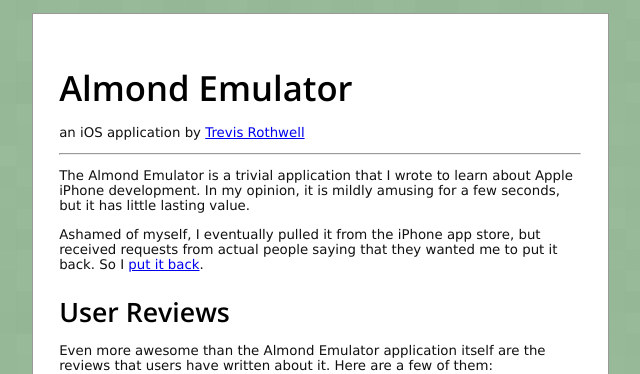
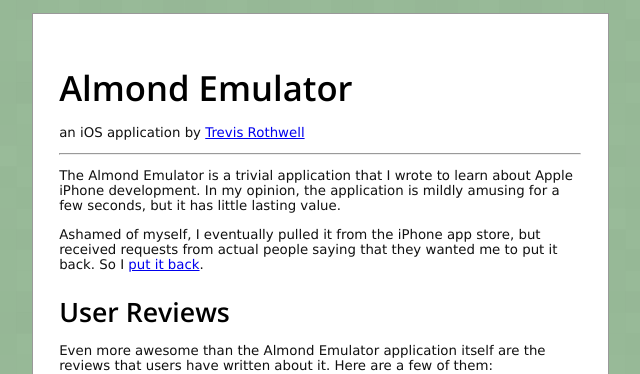
Before and after one commit to tjr/tjr.github.com, a Jekyll site: the page software/almond-emulator.html, which Jekyll copies as it is, in a window 1280 px wide. Shown: the top 374 px of the page, without its empty margins (320-960 px from the left). Built offline with Jekyll 4.4.1, drawn with Linux system fonts in a browser that asks for light colours.

Commit message:
updated almond emulator page

```diff
--- a/software/almond-emulator.html
+++ b/software/almond-emulator.html
@@ -17,16 +17,21 @@ an iOS application by <a href="/">Trevis Rothwell</a>
 <hr>
 
 <p>
-The Almond Emulator is a trivial application that I wrote to learn about Apple iPhone development. In my opinion, it is mildly amusing for a few seconds, but it has little lasting value.
+The Almond Emulator is a trivial application that I wrote to learn
+about Apple iPhone development. In my opinion, the application is
+mildly amusing for a few seconds, but it has little lasting value.
 
 <p>
-Ashamed of myself, I eventually pulled it from the iPhone app store, but received requests from actual people saying that they wanted me to put it back. So I
+Ashamed of myself, I eventually pulled it from the iPhone app store,
+but received requests from actual people saying that they wanted me to
+put it back. So I
 <a href="http://itunes.apple.com/us/app/almondemulator/id304062062?mt=8">put it back</a>.
 
 <h2>User Reviews</h2>
 
 <p>
-Even more awesome than the Almond Emulator application itself are the reviews that users have written about it. Here are a few of them:
+Even more awesome than the Almond Emulator application itself are the
+reviews that users have written about it. Here are a few of them:
 
 <blockquote>
 With technology so prevalent in our lives, we often forget to take
```
